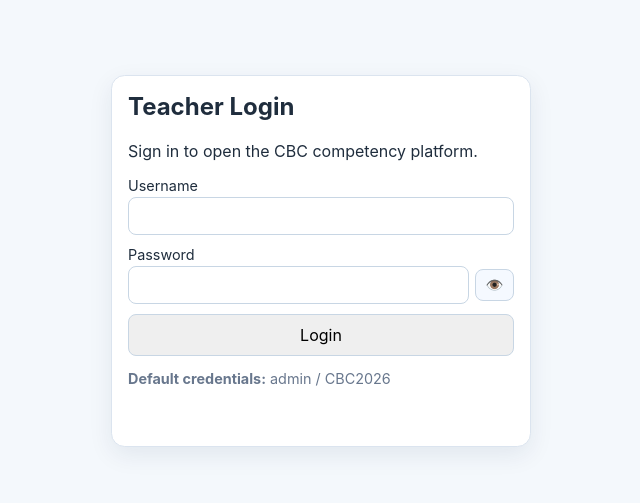
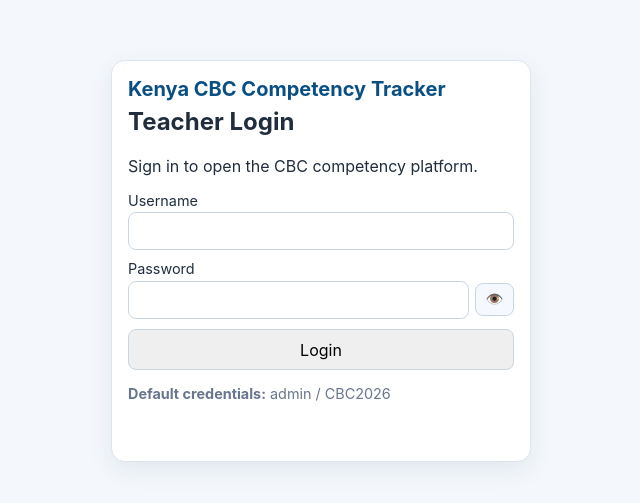
Before and after one commit to techmasta/github.io.tech, a plain HTML site: page login.html in a window 1280 px wide. Shown: the part 139-642 px from the top of the page, without its empty margins (319-959 px from the left). Drawn offline with Linux system fonts and the light colour scheme.

Commit message:
Add main app title to login page

```diff
--- a/login.html
+++ b/login.html
@@ -9,6 +9,7 @@
 <body class="login-page">
   <section id="loginScreen" class="login-screen">
     <div class="login-card">
+      <h1>Kenya CBC Competency Tracker</h1>
       <h2>Teacher Login</h2>
       <p>Sign in to open the CBC competency platform.</p>
       <form id="loginForm" class="login-form">
--- a/styles.css
+++ b/styles.css
@@ -50,6 +50,7 @@ h1 { margin: 0 0 .25rem; font-size: 1.4rem; }
   padding: 1rem;
   box-shadow: 0 8px 24px rgba(15, 44, 77, 0.08);
 }
+.login-card h1 { margin: 0 0 .35rem; font-size: 1.25rem; color: #0a4f83; }
 .login-card h2 { margin-top: 0; }
 .login-form { display: grid; gap: .65rem; }
 .login-hint { color: var(--muted); font-size: .9rem; margin-bottom: 0; }
```
